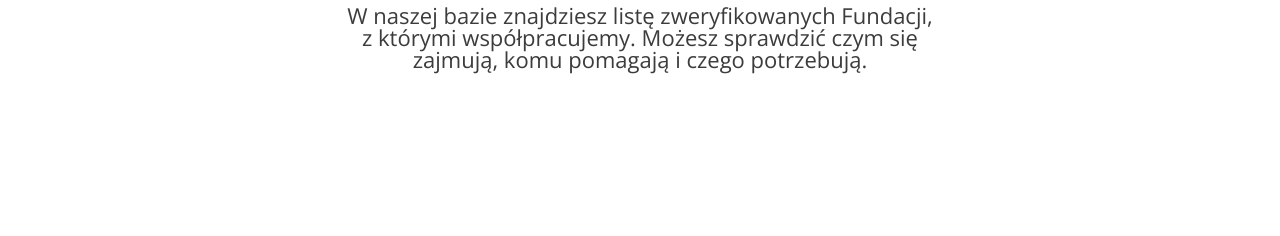
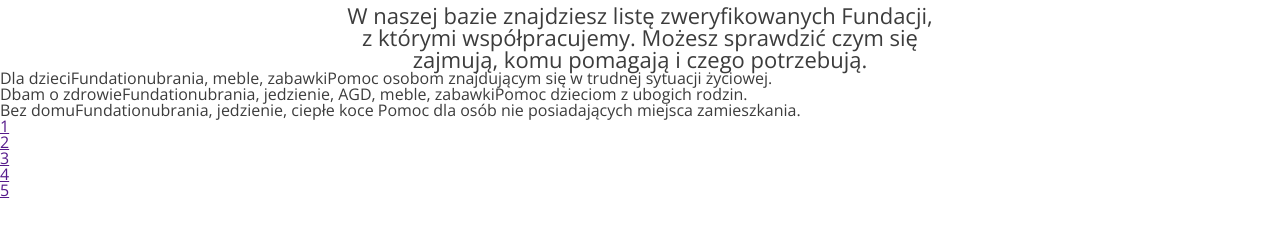
Before and after one commit to AdamSawka/Superfluous, a React (Create React App) app: page / in a window 1280 px wide. Shown: the part 3228-3464 px from the top of the page. Built offline with nearby package versions, Linux system fonts and the light colour scheme.

Commit message:
Added Pagination Section

```diff
--- a/src/components/Help.js
+++ b/src/components/Help.js
@@ -1,7 +1,26 @@
-import React from "react";
+import React, {useState, useEffect} from "react"
 import Decoration from "../assets/Decoration.svg"
+import Pagination from "./pagination/Pagination"
+import Organizations from "./pagination/Organizations"
+import org from "../organizations.json"
 
 function Help() {
+    const [organizations, setOrganizations] = useState([])
+    const [currentPage, setCurrentPage] = useState(1)
+    const [orgPerPage] = useState(3)
+
+
+    useEffect(() => {
+            setOrganizations(org)
+    }, [])
+    console.log(organizations);
+    // Get current posts
+    const indexOfLastOrg = currentPage * orgPerPage;
+    const indexOfFirstOrg = indexOfLastOrg - orgPerPage;
+    const currentOrganizations = organizations.slice(indexOfFirstOrg, indexOfLastOrg);
+
+    // Change page
+    const paginate = pageNumber => setCurrentPage(pageNumber);
 
     return (
         <>
@@ -19,9 +38,12 @@ function Help() {
                             W naszej bazie znajdziesz listę zweryfikowanych Fundacji, z którymi współpracujemy. Możesz
                             sprawdzić czym się zajmują, komu pomagają i czego potrzebują.
                         </p>
-                        <div className="help-carousel">
-
-
+                        <div className="help-list">
+                            <Organizations organizations={currentOrganizations} />
+                            <Pagination
+                                orgPerPage={orgPerPage}
+                                totalElements={organizations.length}
+                                paginate={paginate} />
                         </div>
                     </div>
 
--- /dev/null
+++ b/src/components/pagination/Organizations.js
@@ -0,0 +1,19 @@
+import React from 'react';
+
+const Organizations = ({ organizations }) => {
+
+    return (
+        <ul className=' '>
+            {organizations.map(element => (
+                <li key={element.id} className=''>
+                    {element.name}
+                    {element.type}
+                    {element.description}
+                    {element.body}
+                </li>
+            ))}
+        </ul>
+    );
+};
+
+export default Organizations;
--- /dev/null
+++ b/src/components/pagination/Pagination.js
@@ -0,0 +1,28 @@
+import React from 'react';
+
+const Pagination = ({orgPerPage, totalElements, paginate }) => {
+    const pageNumbers = [];
+
+    for (let i = 1; i <= Math.ceil(totalElements / orgPerPage); i++) {
+        pageNumbers.push(i);
+    }
+
+    return (
+        <nav>
+            <ul className='pagination'>
+                {pageNumbers.map(number => (
+                    <li key={number} className='page-item'>
+                        <a onClick={(a) =>{
+                            a.preventDefault();
+                            paginate(number)
+                        } } href='' >
+                            {number}
+                        </a>
+                    </li>
+                ))}
+            </ul>
+        </nav>
+    );
+};
+
+export default Pagination;
--- /dev/null
+++ b/src/organizations.json
@@ -0,0 +1,107 @@
+[
+  {
+    "name": "Dla dzieci",
+    "id": 1,
+    "type": "Fundation",
+    "description": "ubrania, meble, zabawki",
+    "body": "Pomoc osobom znajdującym się w trudnej sytuacji życiowej."
+  },
+  {
+    "name": "Dbam o zdrowie",
+    "id": 2,
+    "type": "Fundation",
+    "description": "ubrania, jedzienie, AGD, meble, zabawki",
+    "body": "Pomoc dzieciom z ubogich rodzin."
+  },
+  {
+    "name": "Bez domu",
+    "id": 3,
+    "type": "Fundation",
+    "description": "ubrania, jedzienie, ciepłe koce",
+    "body": " Pomoc dla osób nie posiadających miejsca zamieszkania."
+  },
+  {
+    "name": "Organizacja 1",
+    "id": 4,
+    "type": "organization",
+    "description": "Egestas, sed, tempus",
+    "body": "Ut, aliquam, purus, sit, amet"
+  },
+  {
+    "name": "Organizacja 2",
+    "id": 5,
+    "type": "organization",
+    "description": "Egestas, sed, tempus",
+    "body": "Ut, aliquam, purus, sit, amet"
+  },
+  {
+    "name": "Organizacja 3",
+    "id": 6,
+    "type": "organization",
+    "description": "Egestas, sed, tempus",
+    "body": "Ut, aliquam, purus, sit, amet"
+  },
+  {
+    "name": "Organizacja 4",
+    "id": 7,
+    "type": "organization",
+    "description": "Egestas, sed, tempus",
+    "body": "Ut, aliquam, purus, sit, amet"
+  },
+  {
+    "name": "Organizacja 5",
+    "id": 8,
+    "type": "organization",
+    "description": "Egestas, sed, tempus",
+    "body": "Ut, aliquam, purus, sit, amet"
+  },
+  {
+    "name": "Organizacja 6",
+    "id": 9,
+    "type": "organization",
+    "description": "Egestas, sed, tempus",
+    "body": "Ut, aliquam, purus, sit, amet"
+  },
+  {
+    "name": "Organizacja 7",
+    "id": 10,
+    "type": "organization",
+    "description": "Egestas, sed, tempus",
+    "body": "Ut, aliquam, purus, sit, amet"
+  },
+  {
+    "name": "Zbiórka 1 ",
+    "id": 11,
+    "type": "fundraising",
+    "description": "Egestas, sed, tempus",
+    "body": "Ut, aliquam, purus, sit, amet"
+  },
+  {
+    "name": "Zbiórka 2 ",
+    "id": 12,
+    "type": "fundraising",
+    "description": "Egestas, sed, tempus",
+    "body": "Ut, aliquam, purus, sit, amet"
+  },
+  {
+    "name": "Zbiórka 3 ",
+    "id": 13,
+    "type": "fundraising",
+    "description": "Egestas, sed, tempus",
+    "body": "Ut, aliquam, purus, sit, amet"
+  },
+  {
+    "name": "Zbiórka 4 ",
+    "id": 14,
+    "type": "fundraising",
+    "description": "Egestas, sed, tempus",
+    "body": "Ut, aliquam, purus, sit, amet"
+  },
+  {
+    "name": "Zbiórka 5 ",
+    "id": 15,
+    "type": "fundraising",
+    "description": "Egestas, sed, tempus",
+    "body": "Ut, aliquam, purus, sit, amet"
+  }
+]
--- a/src/scss/_Help.scss
+++ b/src/scss/_Help.scss
@@ -41,7 +41,7 @@ color: $--dark_color;
         margin: 0 auto;
       }
     }
-    .carousel{
+    .list{
 
     }
 
```
